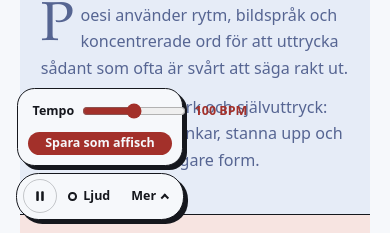
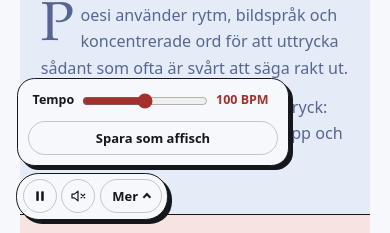
Before and after one commit to abdimannor/two-passions, a website with bundled scripts: page index.html in a window 390 px wide. Both pictures are taken after a click on the button "Mer". Shown: the part 608-841 px from the top of the page. Built offline with nearby package versions, Linux system fonts and the light colour scheme.

Commit message:
Sound as a quiet speaker icon button; Mer and poster as quiet ghost text buttons

```diff
--- a/index.html
+++ b/index.html
@@ -30,11 +30,11 @@
   <aside class="playback" aria-label="Uppspelning">
   <div class="controls" role="group" aria-label="Uppspelning">
     <button type="button" class="quiet-control" data-motion-toggle aria-pressed="true" aria-label="Pausa rörelse" title="Pausa rörelse" hidden><svg class="icon-pause" viewBox="0 0 24 24" width="18" height="18" fill="currentColor" aria-hidden="true"><rect x="7" y="5.5" width="3.4" height="13" rx="1.2"/><rect x="13.6" y="5.5" width="3.4" height="13" rx="1.2"/></svg><svg class="icon-play" viewBox="0 0 24 24" width="18" height="18" fill="currentColor" aria-hidden="true"><path d="M8 5.8v12.4a1 1 0 0 0 1.5.86l10-6.2a1 1 0 0 0 0-1.72l-10-6.2A1 1 0 0 0 8 5.8z"/></svg></button>
-    <button type="button" class="switch" data-sound-toggle aria-pressed="false" hidden><span class="switch-dot" aria-hidden="true"></span>Ljud</button>
-    <button type="button" class="switch more-toggle" data-more-toggle aria-expanded="false" aria-controls="controls-more" hidden>Mer<span class="more-chevron" aria-hidden="true"></span></button>
+    <button type="button" class="quiet-control" data-sound-toggle aria-pressed="false" aria-label="Slå på ljud" title="Slå på ljud" hidden><svg class="icon-sound-on" viewBox="0 0 24 24" width="18" height="18" fill="none" stroke="currentColor" stroke-width="1.6" stroke-linecap="round" stroke-linejoin="round" aria-hidden="true"><path d="M4 9.5h3.2L12 5.5v13l-4.8-4H4z"/><path d="M15.5 9a4.2 4.2 0 0 1 0 6M18.2 6.5a8 8 0 0 1 0 11"/></svg><svg class="icon-sound-off" viewBox="0 0 24 24" width="18" height="18" fill="none" stroke="currentColor" stroke-width="1.6" stroke-linecap="round" stroke-linejoin="round" aria-hidden="true"><path d="M4 9.5h3.2L12 5.5v13l-4.8-4H4z"/><path d="M16 9.5l5 5M21 9.5l-5 5"/></svg></button>
+    <button type="button" class="quiet-text more-toggle" data-more-toggle aria-expanded="false" aria-controls="controls-more" hidden>Mer<span class="more-chevron" aria-hidden="true"></span></button>
     <div class="more" id="controls-more">
     <div class="tempo"><label for="tempo">Tempo</label><input id="tempo" type="range" min="60" max="140" step="5" value="100" data-tempo aria-describedby="tempo-out"><output id="tempo-out" for="tempo" data-tempo-out>100 BPM</output></div>
-    <button type="button" class="switch poster-button" data-poster hidden>Spara som affisch</button>
+    <button type="button" class="quiet-text poster-button" data-poster hidden>Spara som affisch</button>
     </div>
   </div>
   <ol class="rounds" aria-label="Ronder">
--- a/sound.js
+++ b/sound.js
@@ -45,6 +45,9 @@ const onBeat = ({ detail }) => {
 const toggle = async () => {
   on = !on;
   button.setAttribute("aria-pressed", String(on));
+  const name = on ? "Stäng av ljud" : "Slå på ljud";
+  button.setAttribute("aria-label", name);
+  button.title = name;
   if (on) {
     ctx ??= new AudioContext();
     await ctx.resume();
--- a/style.css
+++ b/style.css
@@ -281,23 +281,17 @@
     align-items: center;
     max-inline-size: calc(100vw - 2rem);
   }
-  .switch {
-    display: inline-flex;
-    align-items: center;
-    gap: 0.5em;
-    padding: 0.45em 0.95em;
-    border: 0;
-    border-radius: 999px;
-    background: transparent;
-    color: var(--ink);
-    font: 600 var(--step--1)/1 var(--sans);
-    cursor: pointer;
+  .quiet-text {
+    display: inline-flex; align-items: center; gap: 0.45em;
+    block-size: 34px; padding: 0 0.85em;
+    border: 1px solid color-mix(in srgb, currentColor 22%, transparent);
+    border-radius: 999px; background: transparent; color: var(--ink);
+    font: 600 13px/1 var(--sans); white-space: nowrap; cursor: pointer;
+    transition: background-color 150ms;
   }
-  .switch[hidden] { display: none; }
-  .switch-dot { inline-size: 0.7em; block-size: 0.7em; border-radius: 50%; border: 2px solid currentColor; }
-  .switch[aria-pressed="true"] { background: var(--ink); color: var(--paper); }
-  .switch[aria-pressed="true"] .switch-dot { background: currentColor; }
-  .switch:focus-visible { outline: 3px solid var(--poetry); outline-offset: 2px; }
+  .quiet-text[hidden] { display: none; }
+  .quiet-text:is(:hover, :focus-visible) { background: color-mix(in srgb, currentColor 10%, transparent); }
+  .quiet-text:focus-visible { outline: 2px solid currentColor; outline-offset: 2px; }
   .quiet-control {
     display: inline-grid; place-items: center;
     inline-size: 34px; block-size: 34px; padding: 0;
@@ -310,7 +304,9 @@
   .quiet-control:focus-visible { outline: 2px solid currentColor; outline-offset: 2px; }
   .quiet-control svg { inline-size: 18px; block-size: 18px; }
   .quiet-control[aria-pressed="true"] .icon-play,
-  .quiet-control[aria-pressed="false"] .icon-pause { display: none; }
+  .quiet-control[aria-pressed="false"] .icon-pause,
+  .quiet-control[aria-pressed="true"] .icon-sound-off,
+  .quiet-control[aria-pressed="false"] .icon-sound-on { display: none; }
 }
 
 /* Round indicator: three slim segments pinned to the top edge */
@@ -373,8 +369,6 @@
 
 /* Poster export */
 @layer components {
-  .poster-button { background: var(--boxing); color: var(--paper); }
-  .poster-button:hover { background: var(--ink); }
   .poster-button:disabled { opacity: 0.7; cursor: progress; }
 }
 
@@ -392,13 +386,13 @@
   }
   .controls[data-open] .more-chevron { rotate: -135deg; translate: 0 0.1em; }
   @media (width < 40rem) {
-    .controls { flex-wrap: nowrap; gap: 0.15rem; }
-    .controls .switch { padding-inline: 0.75em; }
+    .controls { flex-wrap: nowrap; gap: 0.3rem; }
     .controls[data-collapsible] .more-toggle:not([hidden]) { display: inline-flex; }
     .controls[data-collapsible] .more {
       display: none;
       position: absolute;
-      inset: auto 0 calc(100% + 0.5rem) 0;
+      inset: auto auto calc(100% + 0.5rem) 0;
+      inline-size: min(17rem, calc(100vw - 2rem));
       flex-direction: column;
       align-items: stretch;
       gap: 0.5rem;
```
